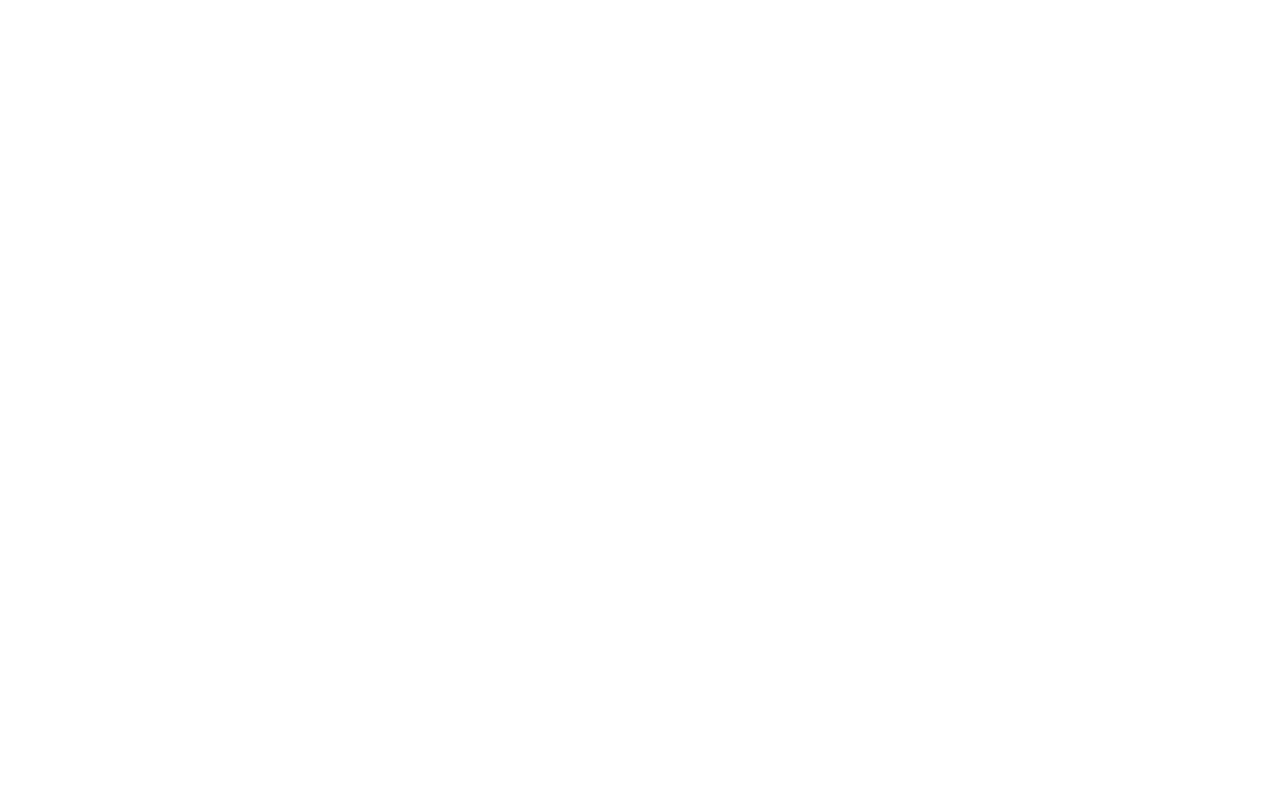
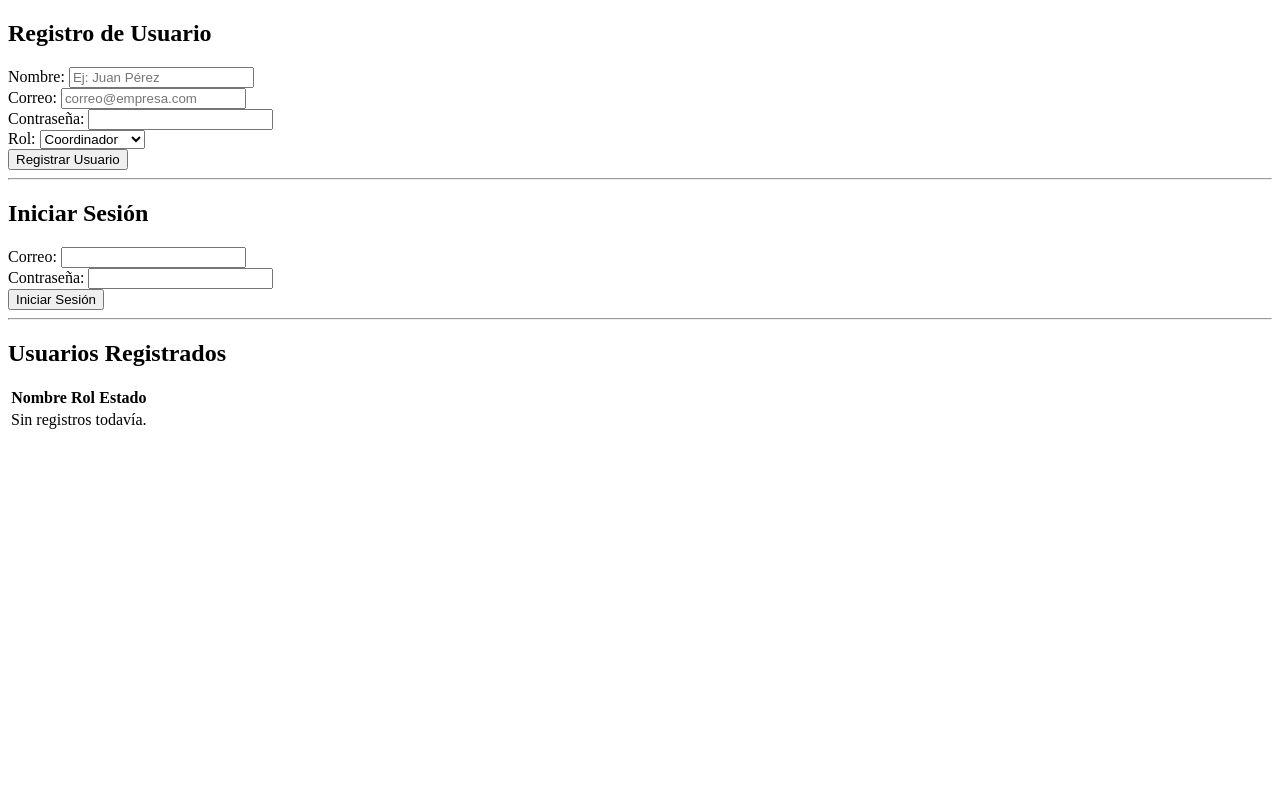
Before and after one commit to Miuli05/EMPRESA_DE_SEGURIDAD_O, a PHP site: page /app/vistas/usuarioVistas.php in a window 1280 px wide. Before the commit the page is empty. Run offline with PHP 8.4, Linux system fonts and the light colour scheme; data that the repository does not hold is empty.

Commit message:
Implementacion del formulario para Inicio de Sesion

```diff
--- a/app/modelos/Usuario.php
+++ b/app/modelos/Usuario.php
@@ -3,46 +3,63 @@ require_once __DIR__ . '/ModeloBase.php';
 
 class Usuario extends ModeloBase
 {
-   public function guardarUsuario(array $datos): bool{
+    public function registrar(array $datos): bool
+    {
         try {
-            $sql = "INSERT INTO usuarios (nombre, correo, contrasena) VALUES (:nombre, :correo, :contrasena)";
+            $sql = "INSERT INTO usuarios (nombre, correo, clave_hash, rol, activo)
+                    VALUES (:nombre, :correo, :clave_hash, :rol, :activo)";
             $stmt = $this->db->prepare($sql);
-            $passwordHash = password_hash($datos['contrasena'], PASSWORD_BCRYPT);
+
+            $claveHash = password_hash($datos['password'], PASSWORD_BCRYPT);
 
             return $stmt->execute([
-                ':nombre' => $datos['nombre'],
-                ':correo' => $datos['correo'],
-                ':contrasena' => $passwordHash
+                ':nombre'     => trim($datos['nombre']),
+                ':correo'     => trim($datos['correo']),
+                ':clave_hash' => $claveHash,
+                ':rol'        => $datos['rol'],
+                ':activo'     => 1
             ]);
         } catch (PDOException $e) {
             return false;
         }
     }
 
-    public function iniciarSesion(array $datos): false|array {
+    public function iniciarSesion(string $correo, string $password): array|false
+    {
         try {
-            $sql = "SELECT * FROM usuarios WHERE correo = :correo";
+            $sql = "SELECT id, nombre, correo, clave_hash, rol, activo
+                    FROM usuarios
+                    WHERE correo = :correo AND activo = 1
+                    LIMIT 1";
             $stmt = $this->db->prepare($sql);
-            $stmt->execute([':correo' => $datos['correo']]);
+            $stmt->execute([':correo' => trim($correo)]);
+
             $usuario = $stmt->fetch(PDO::FETCH_ASSOC);
 
-            if ($usuario && password_verify($datos['contrasena'], $usuario['contrasena'])) {
+            if ($usuario && password_verify($password, $usuario['clave_hash'])) {
+                unset($usuario['clave_hash']);
                 return $usuario;
-            } else {
-                return false;
             }
+
+            return false;
         } catch (PDOException $e) {
             return false;
         }
     }
 
-    public function listarUsuarios() {
-        try{
-            $sql = "SELECT id, nombre, email FROM usuarios";
+    public function listarUsuario(): array
+    {
+        try {
+            $sql = "SELECT nombre, rol, activo FROM usuarios ORDER BY id DESC";
             $stmt = $this->db->query($sql);
             return $stmt->fetchAll(PDO::FETCH_ASSOC);
         } catch (PDOException $e) {
-            return false;
+            return [];
         }
     }
+
+    public function listar(): array
+    {
+        return $this->listarUsuario();
+    }
 }
--- a/app/vistas/usuarioVistas.php
+++ b/app/vistas/usuarioVistas.php
@@ -1,38 +1,166 @@
-<! DOCTYPE html>
+<?php
+session_start();
+
+require_once __DIR__ . '/../modelos/Usuario.php';
+
+$usuarioModelo = new Usuario();
+$mensaje = '';
+$error = '';
+
+if ($_SERVER['REQUEST_METHOD'] === 'POST') {
+    $accion = $_POST['accion'] ?? '';
+
+    if ($accion === 'registrar') {
+        $nombre   = trim($_POST['nombre'] ?? '');
+        $correo   = trim($_POST['correo'] ?? '');
+        $password = $_POST['password'] ?? '';
+        $rol      = $_POST['rol'] ?? 'coordinador';
+
+        $rolesPermitidos = ['administrador', 'coordinador', 'vigilante', 'supervisor'];
+
+        if ($nombre === '' || $correo === '' || $password === '' || !in_array($rol, $rolesPermitidos, true)) {
+            $error = 'Completa todos los campos correctamente.';
+        } else {
+            $guardado = $usuarioModelo->registrar([
+                'nombre'   => $nombre,
+                'correo'   => $correo,
+                'password' => $password,
+                'rol'      => $rol
+            ]);
+
+            if ($guardado) {
+                $mensaje = 'Usuario registrado correctamente en la base de datos.';
+            } else {
+                $error = 'No se pudo registrar el usuario (verifica si el correo ya existe).';
+            }
+        }
+    }
+
+    if ($accion === 'login') {
+        $correo   = trim($_POST['correo'] ?? '');
+        $password = $_POST['password'] ?? '';
+
+        if ($correo === '' || $password === '') {
+            $error = 'Ingresa tu correo y contraseña.';
+        } else {
+            $sesion = $usuarioModelo->iniciarSesion($correo, $password);
+
+            if ($sesion) {
+                $_SESSION['usuario'] = $sesion;
+                $mensaje = 'Sesión iniciada como ' . htmlspecialchars($sesion['nombre']) . ' (' . htmlspecialchars($sesion['rol']) . ').';
+            } else {
+                $error = 'Correo o contraseña incorrectos.';
+            }
+        }
+    }
+}
+
+$usuarios = $usuarioModelo->listarUsuario();
+?>
+<!DOCTYPE html>
 <html lang="es">
 <head>
-    <meta charset=""UTF-8">
+    <meta charset="UTF-8">
     <meta name="viewport" content="width=device-width, initial-scale=1.0">
-    <title>Gestion de Usuarios</title>
-    <style>::after {
-        box-sizing: border-box;
-        body { font-family: Arial, sans-serif; margin: 40px; background-color: #f4f4f9;}
-        .container { max-width: 800px; margin: auto; background: white; padding: 20px; border-radius: 8px; box-shadow: 0 0 10px rgba(0, 0, 0, 0.1);}
-        h2 {color: #333; border-bottom: 2px solid #ddd; padding-bottom: 5px;}
-        form {margin-bottom: 30px;}
-        .form-group { margin-bottom: 15px;}
-    } </style>
+    <title>Acceso y Registro de Usuarios</title>
+    <style>
+    </style>
+</head>
+<body>
 
+    <div class="bloque">
+        <h2>Registro de Usuario</h2>
 
+        <?php if ($mensaje !== ''): ?>
+            <p class="ok"><?= htmlspecialchars($mensaje) ?></p>
+        <?php endif; ?>
 
+        <?php if ($error !== ''): ?>
+            <p class="err"><?= htmlspecialchars($error) ?></p>
+        <?php endif; ?>
 
-</head>
+        <form method="post">
+            <input type="hidden" name="accion" value="registrar">
 
+            <div class="campo">
+                <label for="reg_nombre">Nombre:</label>
+                <input type="text" id="reg_nombre" name="nombre" placeholder="Ej: Juan Pérez" required>
+            </div>
 
+            <div class="campo">
+                <label for="reg_correo">Correo:</label>
+                <input type="email" id="reg_correo" name="correo" placeholder="correo@empresa.com" required>
+            </div>
 
+            <div class="campo">
+                <label for="reg_pass">Contraseña:</label>
+                <input type="password" id="reg_pass" name="password" required>
+            </div>
 
+            <div class="campo">
+                <label for="reg_rol">Rol:</label>
+                <select id="reg_rol" name="rol">
+                    <option value="coordinador">Coordinador</option>
+                    <option value="supervisor">Supervisor</option>
+                    <option value="administrador">Administrador</option>
+                    <option value="vigilante">Vigilante</option>
+                </select>
+            </div>
 
+            <button type="submit">Registrar Usuario</button>
+        </form>
+    </div>
 
+    <hr>
 
+    <div class="bloque">
+        <h2>Iniciar Sesión</h2>
+        <form method="post">
+            <input type="hidden" name="accion" value="login">
 
+            <div class="campo">
+                <label for="log_correo">Correo:</label>
+                <input type="email" id="log_correo" name="correo" required>
+            </div>
 
+            <div class="campo">
+                <label for="log_pass">Contraseña:</label>
+                <input type="password" id="log_pass" name="password" required>
+            </div>
 
+            <button type="submit">Iniciar Sesión</button>
+        </form>
+    </div>
 
+    <hr>
 
+    <div class="bloque">
+        <h2>Usuarios Registrados</h2>
+        <table>
+            <thead>
+                <tr>
+                    <th>Nombre</th>
+                    <th>Rol</th>
+                    <th>Estado</th>
+                </tr>
+            </thead>
+            <tbody>
+                <?php if (empty($usuarios)): ?>
+                    <tr>
+                        <td colspan="3">Sin registros todavía.</td>
+                    </tr>
+                <?php else: ?>
+                    <?php foreach ($usuarios as $u): ?>
+                        <tr>
+                            <td><?= htmlspecialchars($u['nombre']) ?></td>
+                            <td><?= htmlspecialchars(ucfirst($u['rol'])) ?></td>
+                            <td><?= ((int)$u['activo'] === 1) ? 'Activo' : 'Inactivo' ?></td>
+                        </tr>
+                    <?php endforeach; ?>
+                <?php endif; ?>
+            </tbody>
+        </table>
+    </div>
 
-
-
-
-
-
+</body>
 </html>
--- a/index.php
+++ b/index.php
@@ -14,10 +14,10 @@ $modulos = [
         'modelo' => 'Usuario',
         'campos' => [
             'nombre' => 'Nombre completo',
-            'correo' => 'Correo',
-            'rol' => 'Rol'
+            'rol' => 'Rol',
+            'activo' => 'Estado'
         ],
-        'columnas' => ['id', 'nombre', 'correo', 'rol', 'activo']
+        'columnas' => ['nombre', 'rol', 'activo']
     ],
     'vigilantes' => [
         'titulo' => 'Vigilantes',
```
